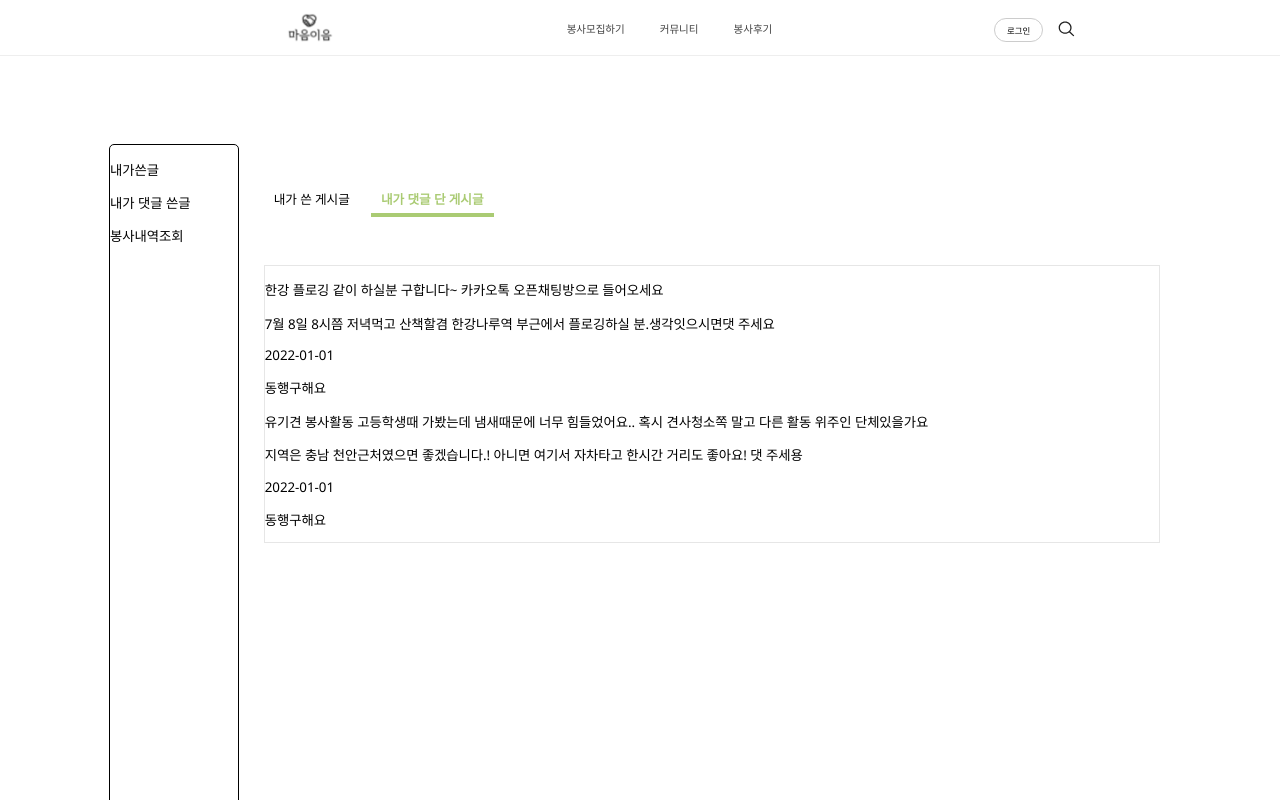
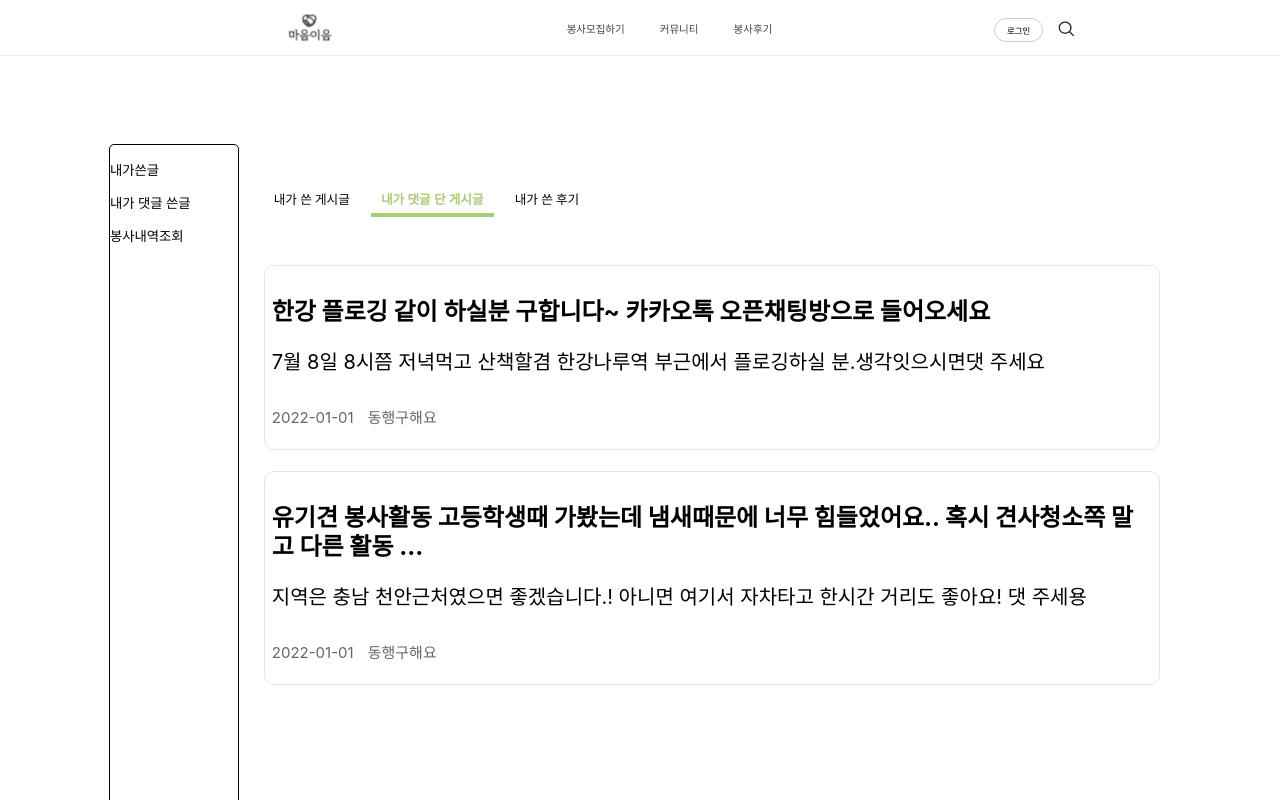
Before and after one commit to maumeum/Front-end, a React (Vite) app: page /mypage/comment in a window 1280 px wide. Shown: the top 800 px of the page. Built offline with nearby package versions, Linux system fonts and the light colour scheme; a web font is replaced by a local one.

Commit message:
[Docs] prettierrc 추가 및 package.json 파일 수정(dev로 이동)

```diff
--- a/src/components/MyPost/MyPost.tsx
+++ b/src/components/MyPost/MyPost.tsx
@@ -1,5 +1,11 @@
-import React from 'react';
-import { PostListContainer } from './style';
+import React, { useState } from 'react';
+import {
+  PostListContainer,
+  PostBox,
+  Title,
+  Description,
+  PostInfo,
+} from './style';
 
 function MyPost() {
   const data = [
@@ -20,17 +26,29 @@ function MyPost() {
       date: '2022-01-01',
     },
   ];
+
+  const truncateTitle = (title: string) => {
+    const maxLength = 55;
+    if (title.length <= maxLength) {
+      return title;
+    } else {
+      return title.slice(0, maxLength) + '...';
+    }
+  };
   return (
     <>
       <PostListContainer>
         {data.map((item, index) => {
+          const truncatedTitle = truncateTitle(item.title);
           return (
-            <div>
-              <p>{item.title}</p>
-              <p>{item.content}</p>
-              <p>{item.date}</p>
-              <p>{item.category}</p>
-            </div>
+            <PostBox key={`postList-${index}`}>
+              <Title>{truncatedTitle}</Title>
+              <Description>{item.content}</Description>
+              <PostInfo>
+                <p>{item.date}</p>
+                <p>{item.category}</p>
+              </PostInfo>
+            </PostBox>
           );
         })}
       </PostListContainer>
--- a/src/components/MyPost/style.ts
+++ b/src/components/MyPost/style.ts
@@ -1,5 +1,50 @@
 import styled, { css } from 'styled-components';
 
 export const PostListContainer = styled.div`
+  border-radius: 10px;
+`;
+
+export const PostBox = styled.div`
+  padding: 1rem;
   border: 1px solid #e6e6e6;
+  border-radius: 10px;
+  margin-bottom: 3rem;
 `;
+
+export const Title = styled.p`
+  font-family: Inter;
+  font-size: 24px;
+  font-weight: 700;
+  line-height: 29px;
+  letter-spacing: 0em;
+  text-align: left;
+`;
+
+export const Description = styled.p`
+  font-family: Inter;
+  font-size: 20px;
+  font-weight: 400;
+  line-height: 24px;
+  letter-spacing: 0em;
+  text-align: left;
+`;
+
+export const Date = styled.p``;
+
+export const PostInfo = styled.div`
+  display: flex;
+  margin-top: 1rem;
+  align-items: center;
+  p {
+    color: #666666;
+    font-family: Inter;
+    font-size: 15px;
+    font-weight: 400;
+    line-height: 18px;
+    letter-spacing: 0em;
+    text-align: left;
+  }
+  p + p {
+    margin-left: 2rem;
+  }
+`;
--- a/src/pages/myPage-hr/myComment.tsx
+++ b/src/pages/myPage-hr/myComment.tsx
@@ -10,7 +10,7 @@ function myComment() {
     setCurrTab(tab);
   };
 
-  const tabs = ['내가 쓴 게시글', '내가 댓글 단 게시글'];
+  const tabs = ['내가 쓴 게시글', '내가 댓글 단 게시글', '내가 쓴 후기'];
   return (
     <>
       <Container>
```
Also changed, not shown: package.json (+4 -3 lines), 2 other files (tests, documents, lock files or other folders).
